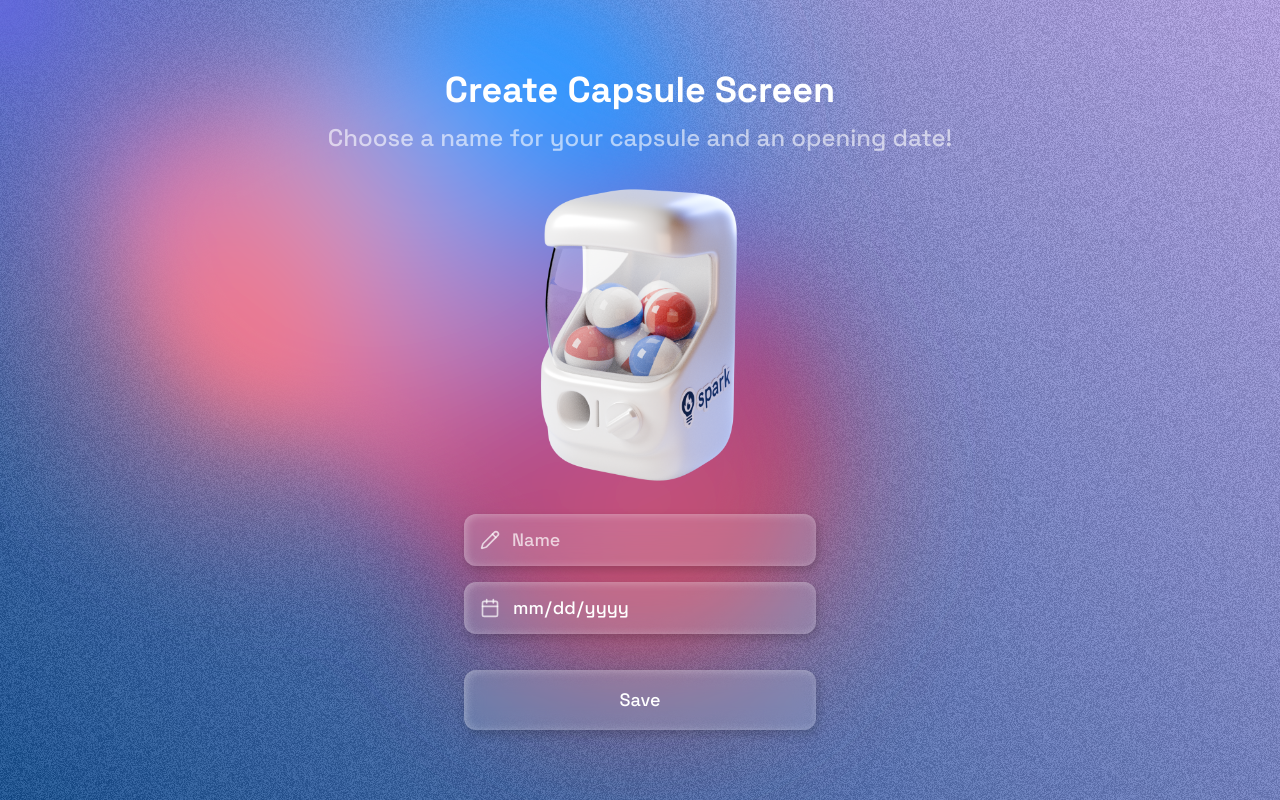
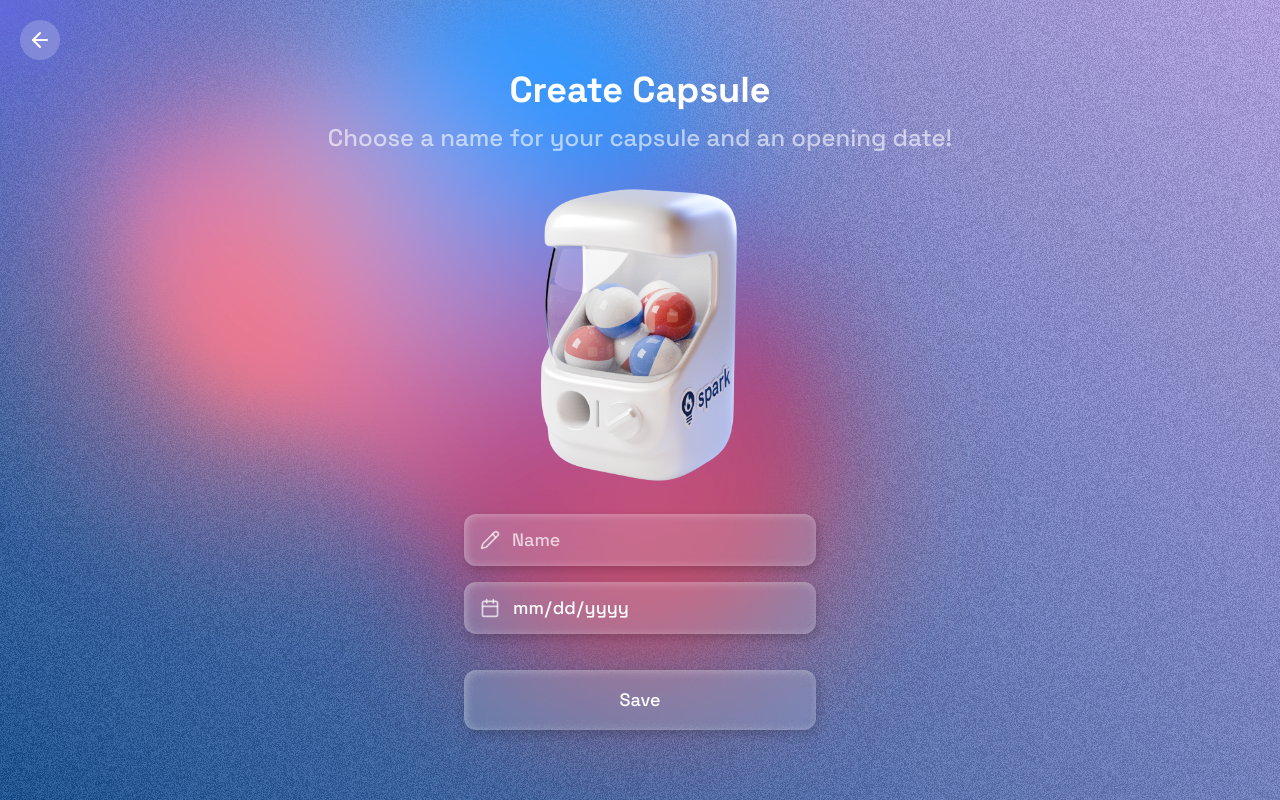
Before and after one commit to PennSpark/sp25-penn-time-capsule, a React (Vite) app in the folder frontend/: page /create in a window 1280 px wide. Built offline with nearby package versions, Linux system fonts and the light colour scheme; no server answers.

Commit message:
added back btn

```diff
--- /dev/null
+++ b/frontend/src/components/BackButton.tsx
@@ -0,0 +1,16 @@
+// components/BackButton.tsx
+import { ArrowLeft } from "lucide-react";
+import { useNavigate } from "react-router-dom";
+
+export default function BackButton() {
+  const navigate = useNavigate();
+
+  return (
+    <button
+      onClick={() => navigate("/")}
+      className={`absolute top-5 left-5 z-20 p-2 bg-white/20 backdrop-blur-md rounded-full hover:bg-white/30 transition`}
+    >
+      <ArrowLeft className="h-6 w-6 text-white" />
+    </button>
+  );
+}
--- a/frontend/src/pages/CreateCapsule.tsx
+++ b/frontend/src/pages/CreateCapsule.tsx
@@ -1,8 +1,11 @@
 import { useRef, useState } from "react";
-import { Calendar, Pencil } from "lucide-react";
+import { Calendar, Pencil, ArrowLeft } from "lucide-react";
+import { useNavigate } from "react-router-dom";
 import GradientBackground from "../components/GradientBackground";
+import BackButton from "../components/BackButton";
 
 export default function CreateCapsule() {
+  const navigate = useNavigate();
   const [name, setName] = useState("");
   const [openingDate, setOpeningDate] = useState("");
   const dateInputRef = useRef<HTMLInputElement>(null);
@@ -15,15 +18,18 @@ export default function CreateCapsule() {
 
   const handleSubmit = (e: React.FormEvent) => {
     e.preventDefault();
-    // …
+    // submit logic…
   };
 
   return (
     <div className="relative h-screen w-screen flex flex-col items-center justify-center font-poppins text-center py-20">
       <GradientBackground />
 
+      {/* Back button */}
+      <BackButton />
+
       <h1 className="text-3xl sm:text-4xl font-bold text-white mb-3 mx-5">
-        Create Capsule Screen
+        Create Capsule
       </h1>
       <h4 className="text-xl sm:text-2xl text-white/60 mb-5 mx-5">
         Choose a name for your capsule and an opening date!
@@ -55,15 +61,13 @@ export default function CreateCapsule() {
         {/* Opening Date field */}
         <div
           onClick={onDateRowClick}
-          className="flex items-center w-full glass-background rounded-xl px-4 py-3 cursor-pointer hover:cursor-pointer"
+          className="flex items-center w-full glass-background rounded-xl px-4 py-3 cursor-pointer"
         >
           <Calendar className="h-5 w-5 text-white/70 mr-3" />
-
           <input
             ref={dateInputRef}
             type="date"
             value={openingDate}
-            placeholder="Opening Date"
             onChange={(e) => setOpeningDate(e.target.value)}
             className="flex-1 bg-transparent outline-none text-white placeholder-white/70 text-lg"
           />
@@ -72,7 +76,7 @@ export default function CreateCapsule() {
         {/* Save button */}
         <button
           type="submit"
-          className="w-full hover:brightness-110 glass-background rounded-xl mt-5 py-4 text-center text-lg font-medium text-white hover:bg-white/30 transition-all duration-300 cursor-pointer"
+          className="w-full glass-background rounded-xl mt-5 py-4 text-lg font-medium text-white hover:bg-white/30 transition-all duration-300"
         >
           Save
         </button>
```
